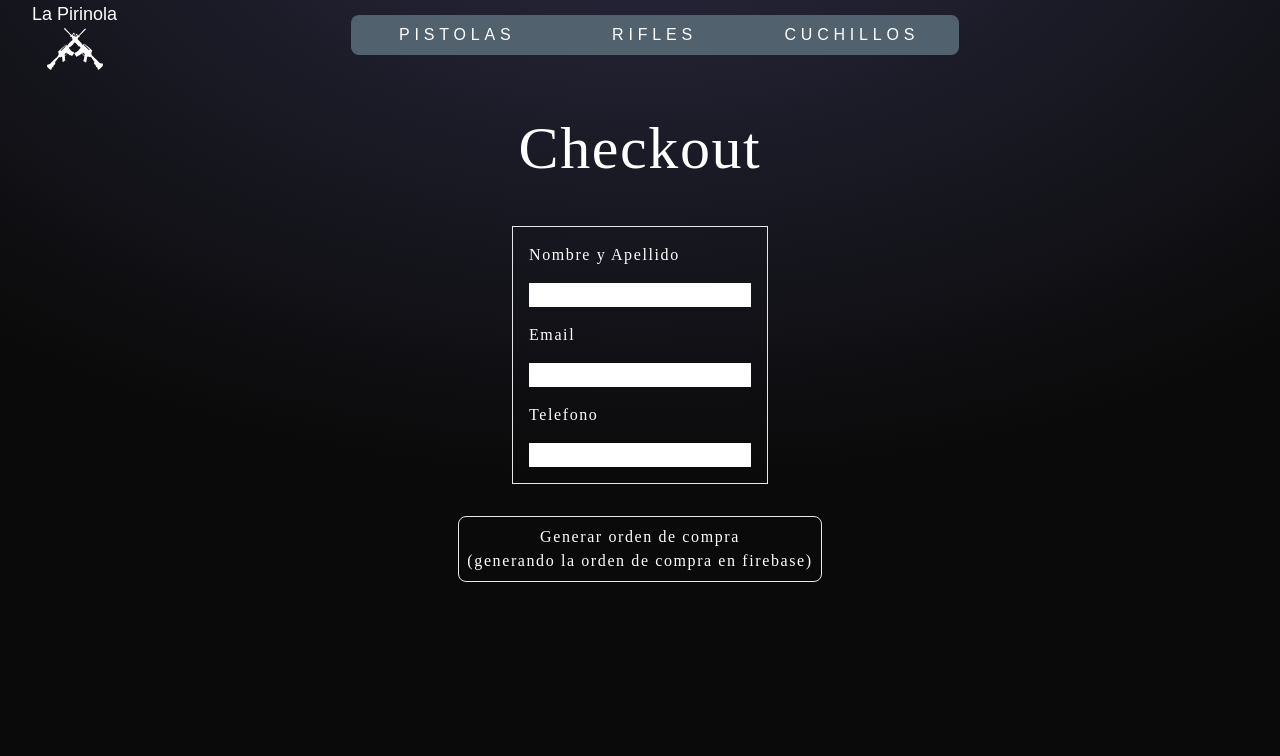
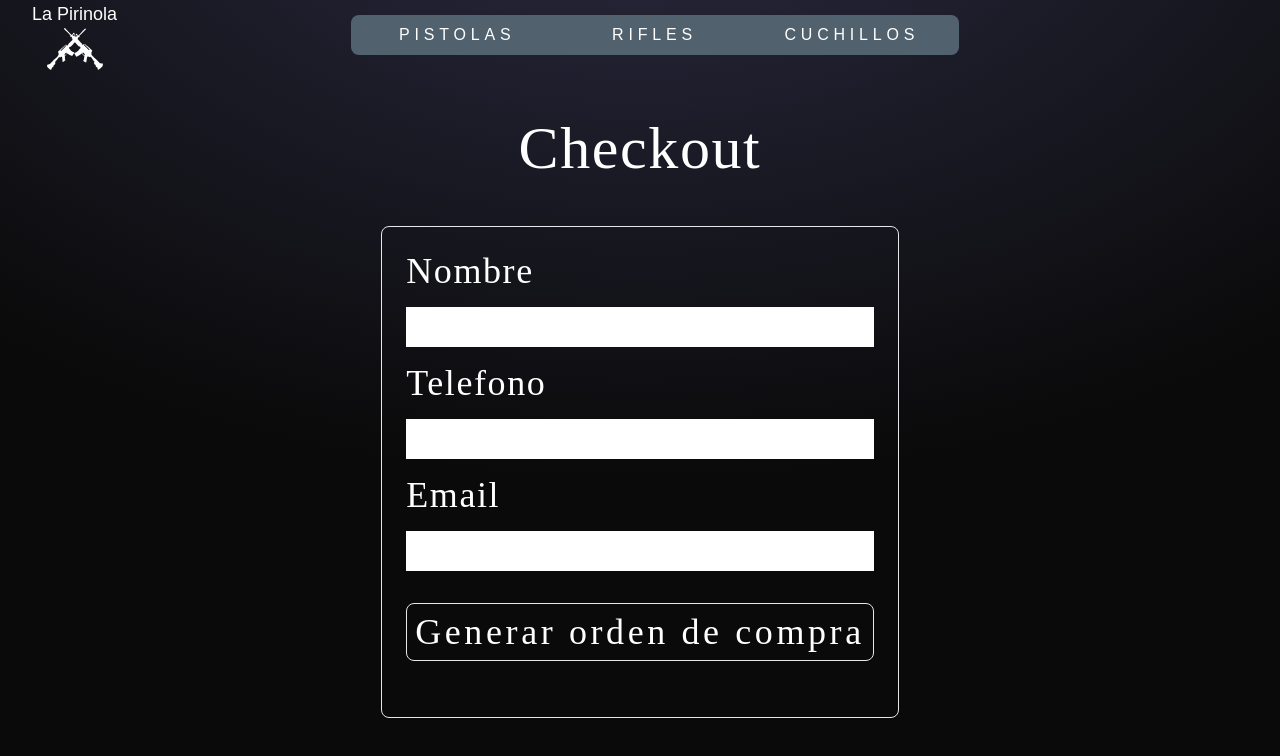
Before and after one commit to Lucascelse1/Ecommerce-CODERHOUSE, a React (Vite) app: page /checkout in a window 1280 px wide. Shown: the top 756 px of the page. Built offline with nearby package versions, Linux system fonts and the light colour scheme; a web font is replaced by a local one.

Commit message:
fixeando

```diff
--- a/src/components/Checkout/Checkout.jsx
+++ b/src/components/Checkout/Checkout.jsx
@@ -1,87 +1,69 @@
-import { useContext } from "react"
+import { useContext, useState } from "react"
 import { CartContext } from "../../context/CartContext"
-import { collection, documentId, where, query, getDocs, writeBatch, addDoc } from "firebase/firestore"
+import { collection, where, query, getDocs, writeBatch, addDoc } from "firebase/firestore"
 import { db } from "../../services/firebase/firebaseConfig"
+import FormCheckout from "../FormCheckout/FormCheckout"
+
 
 
 const Checkout = () => {
+    const { cart, total } = useContext(CartContext)
+    const [orderId, setOrderId] = useState(null)
+    const [loading, setLoading] = useState(false)
 
-    const { cart, total } = useContext(CartContext)
-
-    /* const[name, setName] = useState('')
-    const[email, setEmail] = useState('')
-    const[telephone, setTelephone] = useState('') */
-
-    const createOrder = async (userData) => {
-
+    const createOrder = async ({ name, phone, email }) => {
+        setLoading(true)
         try {
             const objOrder = {
-                buyer: {
-                    name: 'Elfo',
-                    email: 'elfo@elfo.elfo',
-                    phone: '123123123'
-                },
+                buyer: { name, phone, email },
                 items: cart,
                 total
-            }
+            };
 
             const batch = writeBatch(db)
-            const outOffStock = []
+            const outOfStock = []
             const ids = cart.map(prod => prod.id)
-
-            const productsCollection = query(collection(db, 'products'), where(documentId(), 'in', ids))
-
-            /* getDocs(productsCollection)
-                .then(QuerySnapshot => console.log(QuerySnapshot.docs)) */
-
-            const QuerySnapshot = await getDocs(productsCollection)
-
-            const { docs } = QuerySnapshot
-
-            docs.forEach(doc => {
+            const productsCollection = query(collection(db, 'products'), where('id', 'in', ids))
+            const querySnapshot = await getDocs(productsCollection)
+            querySnapshot.forEach(doc => {
                 const data = doc.data()
-                const stockDb = data.stock
-
                 const productsAddedToCart = cart.find(prod => prod.id === doc.id)
                 const prodQuantity = productsAddedToCart.quantity
-
-                if (stockDb >= prodQuantity) {
-                    batch.update(doc.ref, { stock: stockDb - prodQuantity })
+                if (data.stock >= prodQuantity) {
+                    batch.update(doc.ref, { stock: data.stock - prodQuantity })
                 } else {
-                    outOffStock.push({ id: doc.id, ...data })
+                    outOfStock.push({ id: doc.id, ...data })
                 }
             })
 
-            if (outOffStock.length === 0) {
-                batch.commit() //ejecuta todas las acciones que hay dentro de la caja
-
+            if (outOfStock.length === 0) {
+                await batch.commit()
                 const orderCollection = collection(db, 'orders')
-                const { id } = await addDoc(orderCollection, objOrder)
-
-                console.log(id)
+                const addedOrderRef = await addDoc(orderCollection, objOrder)
+                setOrderId(addedOrderRef.id)// Actualizamos el estado con el ID de la orden
+                console.log(addedOrderRef.id)
             } else {
                 console.error('Hay productos que no tienen stock disponible')
             }
+        } catch (error) {
+            console.error(error)
+        } finally {
+            setLoading(false)
         }
-        catch (error) {
-            console.error('Hubo un error en la generacion de la orden')
-        }
-
     }
 
+    if (loading) {
+        return <h2 className="text-white text-3xl">Se está generando su orden...</h2>
+    }
+
+    if (orderId) {
+        return <h2 className="text-white text-3xl">El ID de su orden es: {orderId}</h2>
+    }
 
     return (
         <div className="text-white font-['Protest_Guerrilla'] tracking-widest flex flex-col items-center">
             <h1 className="text-6xl my-12">Checkout</h1>
-            <form className="flex flex-col w-64 border p-4 gap-y-4" action="">
-                <label htmlFor="">Nombre y Apellido</label>
-                <input type="text" />
-                <label htmlFor="">Email</label>
-                <input type="mail" />
-                <label htmlFor="">Telefono</label>
-                <input type="number" />
-            </form>
-            <button className="tracking-widest my-8 border p-2 rounded-lg" onClick={createOrder}>Generar orden de compra <br />(generando la orden de compra en firebase)</button>
+            <FormCheckout onConfirm={createOrder} />
         </div>
     )
 }
--- /dev/null
+++ b/src/components/FormCheckout/FormCheckout.jsx
@@ -0,0 +1,51 @@
+import { useState } from "react"
+
+const FormCheckout = ({ onConfirm }) => {
+    const [name, setName] = useState('')
+    const [phone, setPhone] = useState('')
+    const [email, setEmail] = useState('')
+
+    const handleConfirm = (event) => {
+        event.preventDefault()
+
+        const userData = {
+            name, phone, email
+        }
+
+        onConfirm(userData)
+    }
+
+    return (
+        <form className="border p-6 rounded-lg" onSubmit={handleConfirm}>
+            <label className="flex flex-col text-4xl gap-y-4" htmlFor="">Nombre
+                <input
+                    className="text-black"
+                    type="text"
+                    value={name}
+                    onChange={({ target }) => setName(target.value)}
+                />
+            </label>
+            <label className="flex flex-col text-4xl gap-y-4 mt-4" htmlFor="">
+                Telefono
+                <input
+                    className="text-black"
+                    type="number"
+                    value={phone}
+                    onChange={({ target }) => setPhone(target.value)}
+                />
+            </label>
+            <label className="flex flex-col text-4xl gap-y-4 mt-4" htmlFor="">Email
+                <input
+                    className="text-black"
+                    type="email"
+                    value={email}
+                    onChange={({ target }) => setEmail(target.value)}
+                />
+            </label>
+            <button type="submit" className="tracking-widest my-8 border p-2 rounded-lg text-4xl">Generar orden de compra</button>
+        </form>
+    )
+
+}
+
+export default FormCheckout
```
